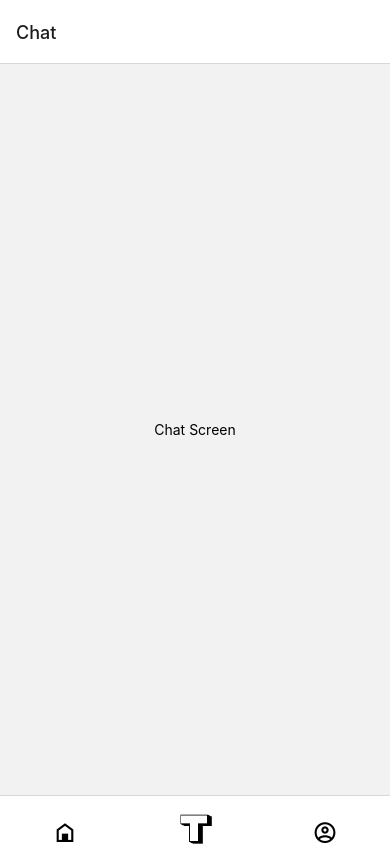
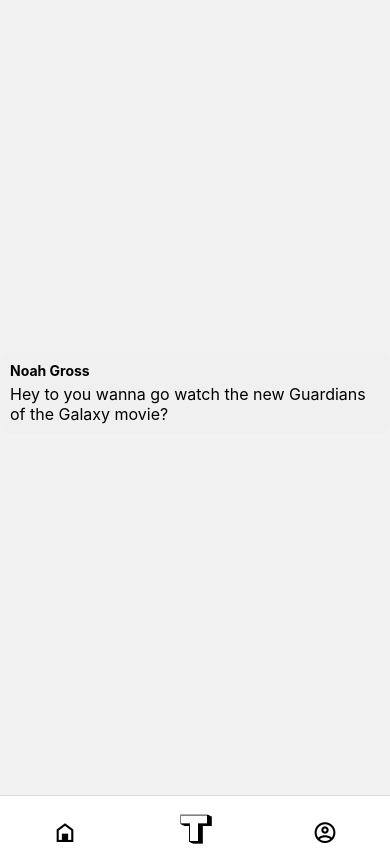
Before and after one commit to seenelm/train, a React Native app: screen /Chat in a window 390 px wide. Built offline with nearby package versions, Linux system fonts and the light colour scheme.

Commit message:
Added initial chat screen

```diff
--- a/navigation/BottomNav.js
+++ b/navigation/BottomNav.js
@@ -2,7 +2,7 @@ import React from "react";
 import { createBottomTabNavigator } from "@react-navigation/bottom-tabs";
 import { Image, StyleSheet, View } from "react-native";
 import DashboardScreen from "../screens/DashboardScreen";
-import ChatScreen from "../screens/ChatScreen";
+import ChatList from "../screens/ChatList";
 import ProfileScreen from "../screens/ProfileScreen";
 import Chat from "../assets/icons/logo5.png";
 import MaterialCommunityIcons from "react-native-vector-icons/MaterialCommunityIcons";
@@ -24,11 +24,12 @@ const BottomNav = () => {
               style={styles.image}
             />
           ),
+          headerShown: false,
         }}
       />
       <Tab.Screen
         name="Chat"
-        component={ChatScreen}
+        component={ChatList}
         options={{
           tabBarLabel: "",
           tabBarIcon: ({ size }) => (
@@ -42,6 +43,7 @@ const BottomNav = () => {
               <Image source={Chat} style={{ width: 75, height: 75 }} />
             </View>
           ),
+          headerShown: false,
         }}
       />
       <Tab.Screen
@@ -56,6 +58,7 @@ const BottomNav = () => {
               size={size}
             />
           ),
+          headerShown: false,
         }}
       />
     </Tab.Navigator>
--- /dev/null
+++ b/screens/ChatList.js
@@ -0,0 +1,38 @@
+import React from "react";
+import { View, Text, StyleSheet } from "react-native";
+
+const ChatList = () => {
+  return (
+    <View style={styles.container}>
+      <View style={styles.message}>
+        <Text style={styles.name}>Noah Gross</Text>
+        <Text style={styles.content}>
+          Hey to you wanna go watch the new Guardians of the Galaxy movie?
+        </Text>
+      </View>
+    </View>
+  );
+};
+
+const styles = StyleSheet.create({
+  container: {
+    flex: 1,
+    justifyContent: "center",
+    alignItems: "center",
+  },
+  message: {
+    padding: 10,
+    backgroundColor: "#f0f0f0",
+    borderRadius: 10,
+    marginBottom: 10,
+  },
+  name: {
+    fontWeight: "bold",
+    marginBottom: 5,
+  },
+  content: {
+    fontSize: 16,
+  },
+});
+
+export default ChatList;
--- a/screens/ChatScreen.js
+++ b/screens/ChatScreen.js
@@ -1,19 +1,41 @@
 import React from "react";
-import { View, Text, StyleSheet } from "react-native";
+import { View, Button, StyleSheet, TextInput } from "react-native";
+import { SafeAreaView } from "react-native-safe-area-context";
 
 const ChatScreen = () => {
   return (
-    <View style={styles.container}>
-      <Text>Chat Screen</Text>
-    </View>
+    <SafeAreaView style={styles.container}>
+      <View style={styles.chatArea}></View>
+      <View style={styles.input}>
+        <Button title="Image" style={styles.button} />
+        <TextInput style={styles.textInput} />
+        <Button title="Camera" style={styles.button} />
+      </View>
+    </SafeAreaView>
   );
 };
 
 const styles = StyleSheet.create({
   container: {
     flex: 1,
-    justifyContent: "center",
-    alignItems: "center",
+    flexDirection: "column",
+  },
+  chatArea: {
+    flex: 1,
+  },
+  input: {
+    position: "absolute",
+    bottom: 0,
+    flexDirection: "row",
+    justifyContent: "space-between",
+    paddingVertical: 8,
+    paddingHorizontal: 10,
+  },
+  button: {
+    marginHorizontal: 5,
+  },
+  textInput: {
+    flex: 1,
   },
 });
 
```
